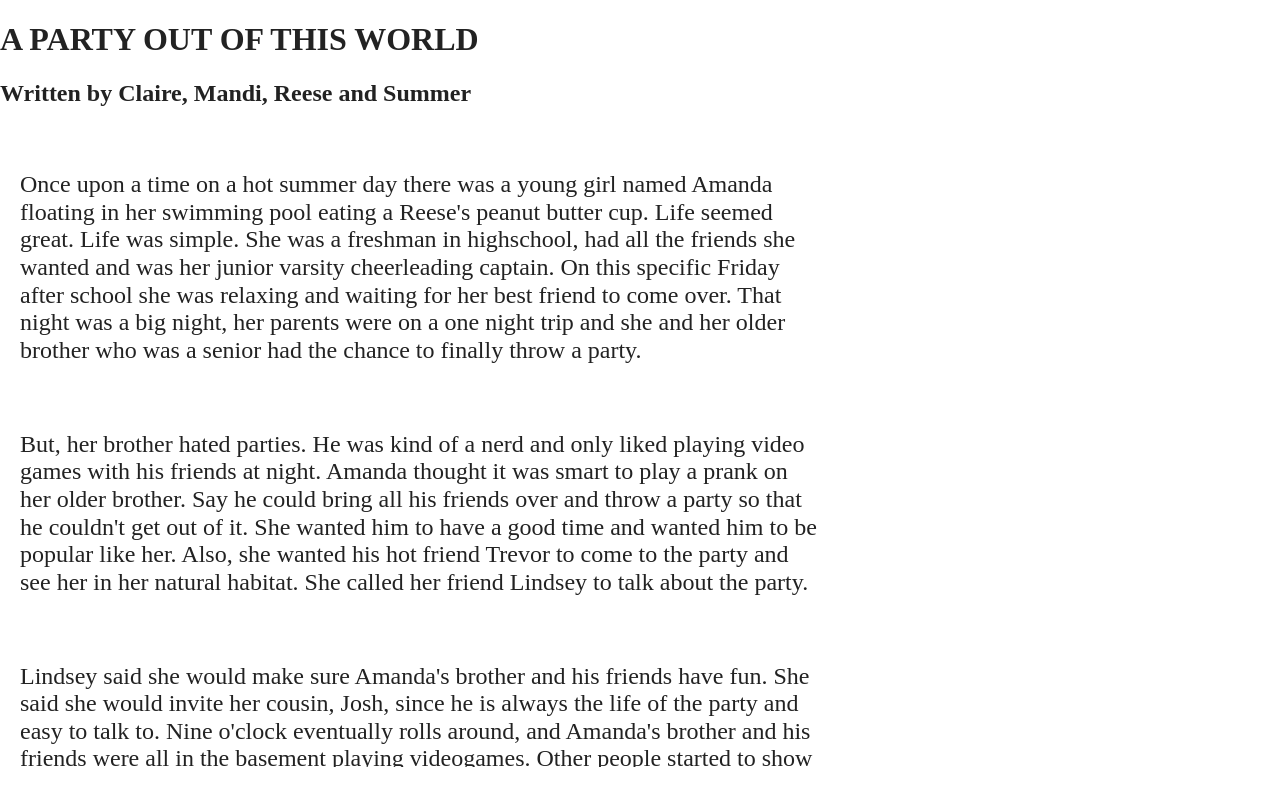
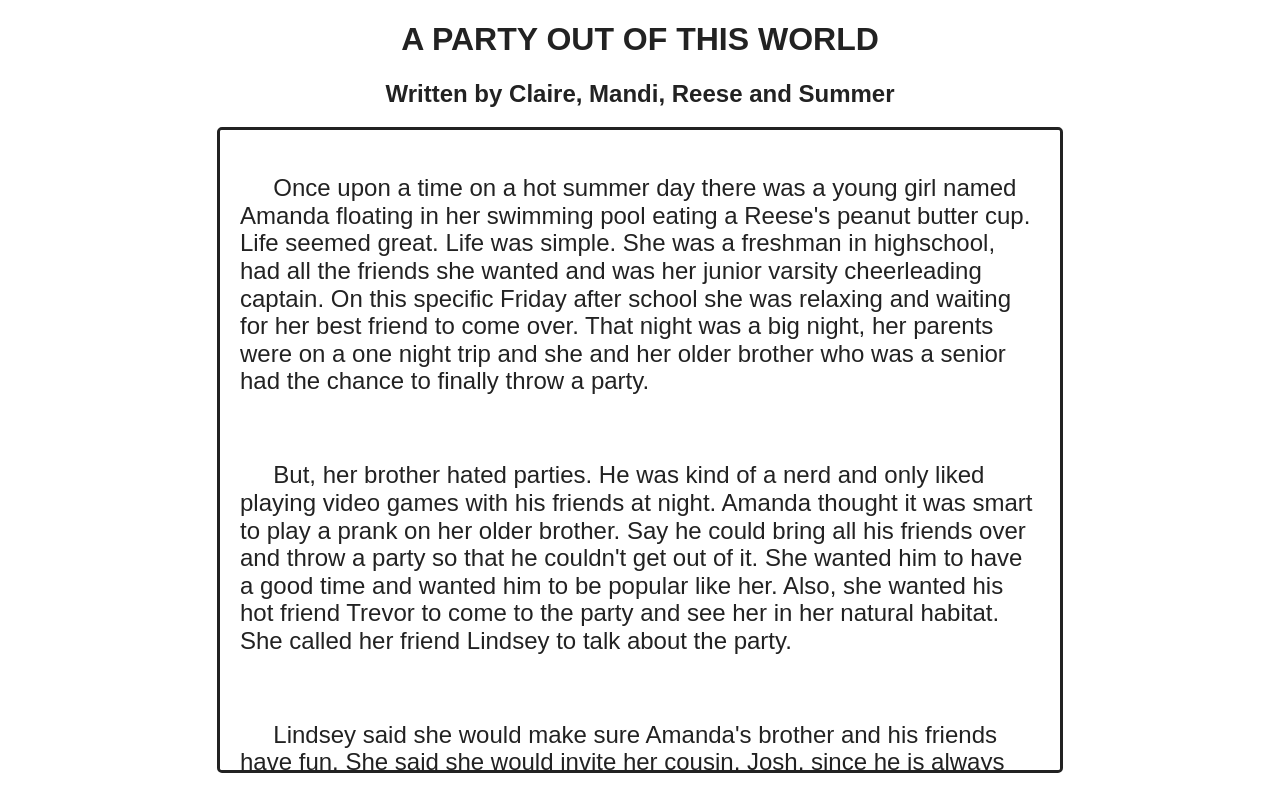
Before and after one commit to mandiwilner/exquisitecorpse, a website built with Parcel: page index.html in a window 1280 px wide. Built offline with nearby package versions, Linux system fonts and the light colour scheme.

Commit message:
layout index

```diff
--- a/css/main.css
+++ b/css/main.css
@@ -51,14 +51,30 @@ hr {
 }
 
 p{
+  font-family: Ariel, sans-serif;
   font-size: 1.5em;
+}
+
+h1{
+  font-family: Futura, sans-serif;
+  text-align: center;
+}
+
+h2{
+  font-family: Futura, sans-serif;
+  text-align: center;
+  size: 1.5em;
 }
 /*scroll through the story*/
 
 div.scroll{
+  margin: auto;
+  width: 50%;
   padding: 20px;
   background-color: white;
-  border-color: black;
+  border-style: solid;
+  border-spacing: 10px;
+  border-radius: 5px;
   width: 800px;
   height: 600px;
   overflow: scroll;
--- a/index.html
+++ b/index.html
@@ -28,22 +28,22 @@
   <h1>A PARTY OUT OF THIS WORLD</h1>
   <h2>Written by Claire, Mandi, Reese and Summer</h2>
   <div class="scroll">
-    <p>Once upon a time on a hot summer day there was a young girl named Amanda floating in her swimming pool eating a Reese's peanut butter cup. Life seemed great. Life was simple. She was a freshman in highschool, had all the friends she wanted and was her junior varsity cheerleading captain. On this specific Friday after school she was relaxing and waiting for her best friend to come over. That night was a big night, her parents were on a one night trip and she and her older brother who was a senior had the chance to finally throw a party.</p>
+    <p> &nbsp;&nbsp;&nbsp;&nbsp;&nbsp;Once upon a time on a hot summer day there was a young girl named Amanda floating in her swimming pool eating a Reese's peanut butter cup. Life seemed great. Life was simple. She was a freshman in highschool, had all the friends she wanted and was her junior varsity cheerleading captain. On this specific Friday after school she was relaxing and waiting for her best friend to come over. That night was a big night, her parents were on a one night trip and she and her older brother who was a senior had the chance to finally throw a party.</p>
     <br>
-    <p> But, her brother hated parties. He was kind of a nerd and only liked playing video games with his friends at night. Amanda thought it was smart to play a prank on her older brother. Say he could bring all his friends over and throw a party so that he couldn't get out of it. She wanted him to have a good time and wanted him to be popular like her. Also, she wanted his hot friend Trevor to come to the party and see her in her natural habitat. She called her friend Lindsey to talk about the party.</p>
+    <p> &nbsp;&nbsp;&nbsp;&nbsp;&nbsp;But, her brother hated parties. He was kind of a nerd and only liked playing video games with his friends at night. Amanda thought it was smart to play a prank on her older brother. Say he could bring all his friends over and throw a party so that he couldn't get out of it. She wanted him to have a good time and wanted him to be popular like her. Also, she wanted his hot friend Trevor to come to the party and see her in her natural habitat. She called her friend Lindsey to talk about the party.</p>
     <br>
-    <p>Lindsey said she would make sure Amanda's brother and his friends have fun. She said she would invite her cousin, Josh, since he is always the life of the party and easy to talk to. Nine o'clock eventually rolls around, and Amanda's brother and his friends were all in the basement playing videogames. Other people started to show up to the house, and Josh arrived with a backpack on his shoulder. Walking up the steps, he greeted Amanda and Lindsey with a hug. He walked inside and through the crowded halls to the kitchen to set his backback down on the counter. Amanda watched him as he unzipped his backpack; his eyebrows were burrowed and his eyes seemed numb. He dug through his back pack for a while before he began to finally pull his hand back out.</p>
+    <p>&nbsp;&nbsp;&nbsp;&nbsp;&nbsp;Lindsey said she would make sure Amanda's brother and his friends have fun. She said she would invite her cousin, Josh, since he is always the life of the party and easy to talk to. Nine o'clock eventually rolls around, and Amanda's brother and his friends were all in the basement playing videogames. Other people started to show up to the house, and Josh arrived with a backpack on his shoulder. Walking up the steps, he greeted Amanda and Lindsey with a hug. He walked inside and through the crowded halls to the kitchen to set his backback down on the counter. Amanda watched him as he unzipped his backpack; his eyebrows were burrowed and his eyes seemed numb. He dug through his back pack for a while before he began to finally pull his hand back out.</p>
     <br>
-    <p>It was a bag of pills. Amanda looked at Lindsey confused, looking for a sign of confusion in her face as well. But she didnt seem to care, she just walked right up to her cousin and handed him a drink. Amanda sat watching as the entire party, including Lindsey, took part of Josh's party favor but she refused. She walked upstairs to her room because she was upset that her party turned into this and just wanted to relax. Twenty minutes passed and no one seemed to notice or care that she was gone, they were all in their own worlds. Just as she was getting ready for bed she remembered her brother and his friends were in the basement. Amanda walked downstairs to join them in hopes for getting some normal human interaction. Just as she walked down the basement stairs and greeted them all they heard a blood curdling scream. </p>
+    <p>&nbsp;&nbsp;&nbsp;&nbsp;&nbsp;It was a bag of pills. Amanda looked at Lindsey confused, looking for a sign of confusion in her face as well. But she didnt seem to care, she just walked right up to her cousin and handed him a drink. Amanda sat watching as the entire party, including Lindsey, took part of Josh's party favor but she refused. She walked upstairs to her room because she was upset that her party turned into this and just wanted to relax. Twenty minutes passed and no one seemed to notice or care that she was gone, they were all in their own worlds. Just as she was getting ready for bed she remembered her brother and his friends were in the basement. Amanda walked downstairs to join them in hopes for getting some normal human interaction. Just as she walked down the basement stairs and greeted them all they heard a blood curdling scream. </p>
     <br>
-    <p>Amanda, her brother, and his friends all looked at eachother with a look of fear in their eyes. They ran upstairs to find the house completely empty. Not a single noise. They looked outside and still couldn't find anyone. The look in their eyes quickly turned from fear to confusion. Empty cups and the other evidence of their party were scattered around the house ... just no people. However, Josh's backpack filled with bags of pills was sitting on the couch. In the far distance, Amanda started to hear police sirens.</p>
+    <p>&nbsp;&nbsp;&nbsp;&nbsp;&nbsp;Amanda, her brother, and his friends all looked at eachother with a look of fear in their eyes. They ran upstairs to find the house completely empty. Not a single noise. They looked outside and still couldn't find anyone. The look in their eyes quickly turned from fear to confusion. Empty cups and the other evidence of their party were scattered around the house ... just no people. However, Josh's backpack filled with bags of pills was sitting on the couch. In the far distance, Amanda started to hear police sirens.</p>
     <br>
-    <p>But, where did everyone go. Just as they were starting to talk about it, the police tapped on the door. Amanda shouted that she was coming but the police entered calling out if anyone was home. "yeah we are home what is going on, we didn't let you in" Trevor said to the cop, but the cop just walked right through him not seeing him at all. Amanda gasped and looked at her brother. They all tried to talk to the cops but it seemed they were hollow. Lindsey's eyes went huge. "What the hell do we do?", "What happened? What are we?" Questions were pouring from each of their mouths. The cops looked around with flashlights commenting on how it looked like the party just disappeared into thin air. </p>
+    <p>&nbsp;&nbsp;&nbsp;&nbsp;&nbsp;But, where did everyone go. Just as they were starting to talk about it, the police tapped on the door. Amanda shouted that she was coming but the police entered calling out if anyone was home. "yeah we are home what is going on, we didn't let you in" Trevor said to the cop, but the cop just walked right through him not seeing him at all. Amanda gasped and looked at her brother. They all tried to talk to the cops but it seemed they were hollow. Lindsey's eyes went huge. "What the hell do we do?", "What happened? What are we?" Questions were pouring from each of their mouths. The cops looked around with flashlights commenting on how it looked like the party just disappeared into thin air. </p>
     <br>
-    <p>The police started rummaging through the scattered bottles and cups, eventually coming across the pill bottle. A cop picked it up to examine it, but the bottle was empty. "What are those?" Amanda asked the cop. The cop didn't seem to hear her, "It says, 'X-X872... take once by mouth once a week,'" the cop said to the other cops, "What the hell is this?" he said. Lindsey's face went white, her eyes blank. "What is it, Lindsey?" Amanda asked her. She didn't answer, "Lindsey, what are those pills?" Lindsey took a moment to collect her thoughts and said aloud, "Oh no... Josh what did you do." Lindsey then turned to Amanda and looked at her dead in the eyes, "I think Josh put these pills in the drinks. Everyone who drank something has been trapped in a quantum realm. We are invisible." Amanda, her brother, and his friends began to panic, "What do we do?" they kept asking. "There's nothing we can do," Lindsey replied. They all watched as the cops walked over to the pantry door to find Josh laying on the ground, his eyes completely white and blood dripping down his hands.
+    <p>&nbsp;&nbsp;&nbsp;&nbsp;&nbsp;The police started rummaging through the scattered bottles and cups, eventually coming across the pill bottle. A cop picked it up to examine it, but the bottle was empty. "What are those?" Amanda asked the cop. The cop didn't seem to hear her, "It says, 'X-X872... take once by mouth once a week,'" the cop said to the other cops, "What the hell is this?" he said. Lindsey's face went white, her eyes blank. "What is it, Lindsey?" Amanda asked her. She didn't answer, "Lindsey, what are those pills?" Lindsey took a moment to collect her thoughts and said aloud, "Oh no... Josh what did you do." Lindsey then turned to Amanda and looked at her dead in the eyes, "I think Josh put these pills in the drinks. Everyone who drank something has been trapped in a quantum realm. We are invisible." Amanda, her brother, and his friends began to panic, "What do we do?" they kept asking. "There's nothing we can do," Lindsey replied. They all watched as the cops walked over to the pantry door to find Josh laying on the ground, his eyes completely white and blood dripping down his hands.
     </p>
     <br>
-    <p>Amanda's brother, Matthew, spotted a little red pill on the ground next to Josh - barely visible. He pointed it out to Amanda and his friends, but they couldn't see it. Matthew started to walk over to pick up the pill. As soon as he took his first step, the police officer shouted at him "What do you think you're doing?". Matthew said back, "There's a red pill next to Josh, it must be the same one as what he put in everyone's drinks". The police officer picked it up and found more in Josh's pocket. They all stood in silence trying to examine what this realm-altering pill is. "How can he see you Matt?" "I don't drink, Mand" After looking at it for awhile and discussing what they should do, they all decided to each take a pill to enter the same quantum realm the party is trapped in and try to bring everyone back. Amanda, Matthew, Lindsey and Trevor all took a pill and closed their eyes. After what felt like the most painful headache ever, which they thought must explain the scream they heard, they opened their eyes and immediatley were back in what appeared to be the exact same spot, but everyone who was at the party was also there. They couldn't wrap their mind around what realm they were in, since everything and everyone appeared the exact same. They decided to just live forever in this realm and they danced the rest of the night away.</p>
+    <p>&nbsp;&nbsp;&nbsp;&nbsp;&nbsp;Amanda's brother, Matthew, spotted a little red pill on the ground next to Josh - barely visible. He pointed it out to Amanda and his friends, but they couldn't see it. Matthew started to walk over to pick up the pill. As soon as he took his first step, the police officer shouted at him "What do you think you're doing?". Matthew said back, "There's a red pill next to Josh, it must be the same one as what he put in everyone's drinks". The police officer picked it up and found more in Josh's pocket. They all stood in silence trying to examine what this realm-altering pill is. "How can he see you Matt?" "I don't drink, Mand" After looking at it for awhile and discussing what they should do, they all decided to each take a pill to enter the same quantum realm the party is trapped in and try to bring everyone back. Amanda, Matthew, Lindsey and Trevor all took a pill and closed their eyes. After what felt like the most painful headache ever, which they thought must explain the scream they heard, they opened their eyes and immediatley were back in what appeared to be the exact same spot, but everyone who was at the party was also there. They couldn't wrap their mind around what realm they were in, since everything and everyone appeared the exact same. They decided to just live forever in this realm and they danced the rest of the night away.</p>
   </div>
 
   <script src="js/vendor/modernizr-3.11.2.min.js"></script>
```
